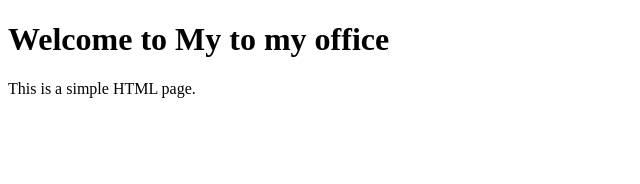
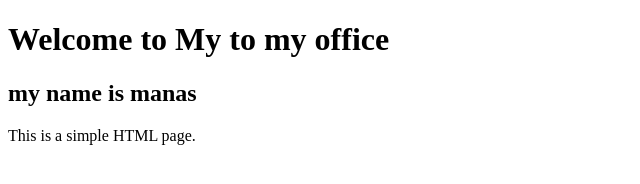
Before and after one commit to Jagandurai/test, a plain HTML site: page frontend/chat.html in a window 1280 px wide. Shown: the whole page, without its empty margins (0-640 px from the left). Drawn offline with Linux system fonts and the light colour scheme.

Commit message:
line h2 added

```diff
--- a/frontend/chat.html
+++ b/frontend/chat.html
@@ -6,6 +6,7 @@
 <body>
 
     <h1>Welcome to My to my office</h1>
+    <h2>my name is manas</h2>
     <p>This is a simple HTML page.</p>
 
 </body>
```
